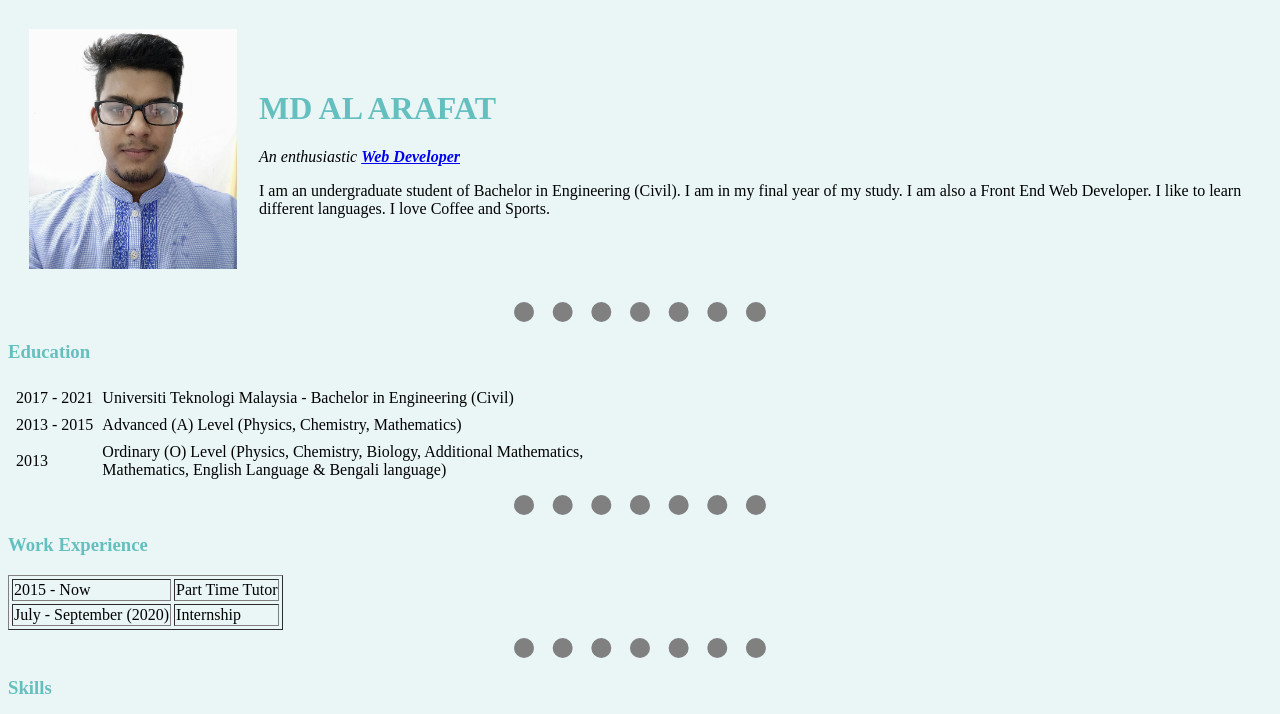
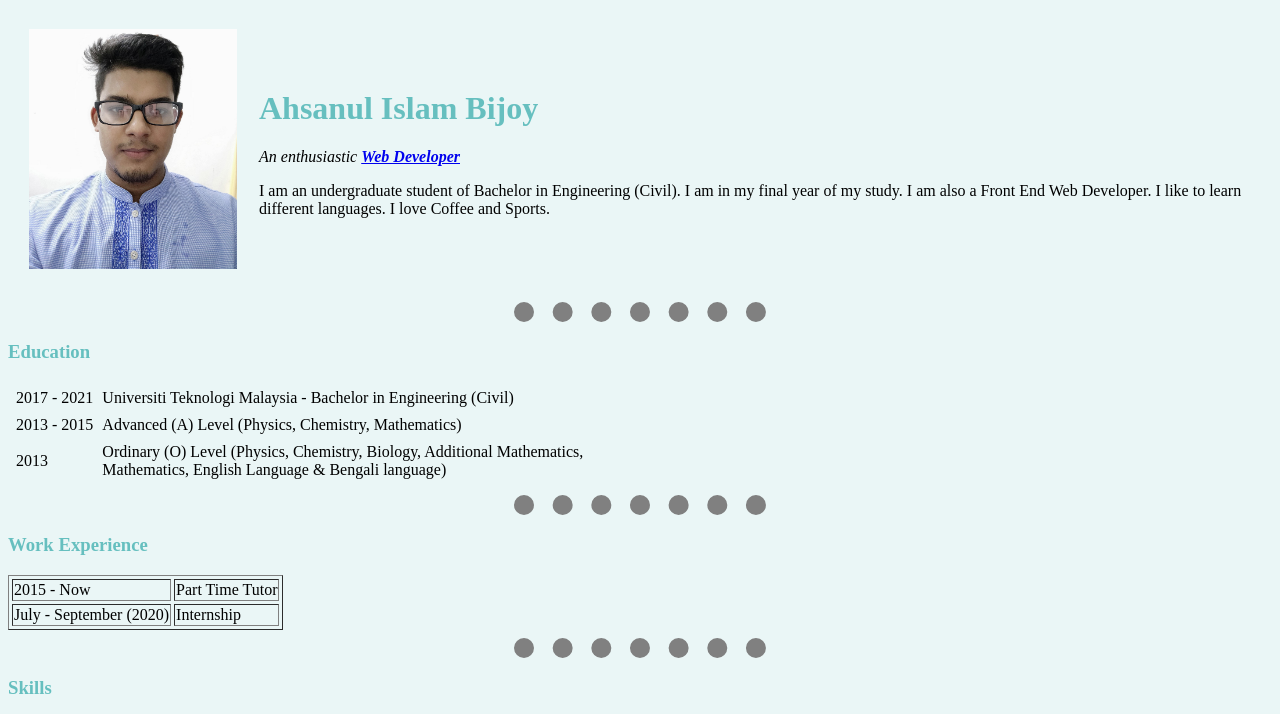
Before and after one commit to ahsanul-code/personal-site, a plain HTML site: page index.html in a window 1280 px wide. Shown: the top 714 px of the page. Drawn offline with Linux system fonts and the light colour scheme.

Commit message:
Update index.html

```diff
--- a/index.html
+++ b/index.html
@@ -13,7 +13,7 @@
     <tr>
       <td><img src="profile picture-min.jpg" alt="ahsanulislam bijoy photo"></td>
       <td>
-        <h1>MD AL ARAFAT</h1>
+        <h1>Ahsanul Islam Bijoy</h1>
         <p><em>An enthusiastic <strong><a href="https://bijoy.wpdevcourse.com/">Web Developer</a></strong></em></p>
         <p>I am an undergraduate student of Bachelor in Engineering (Civil).
           I am in my final year of my study. I am also a Front End Web Developer.
```
